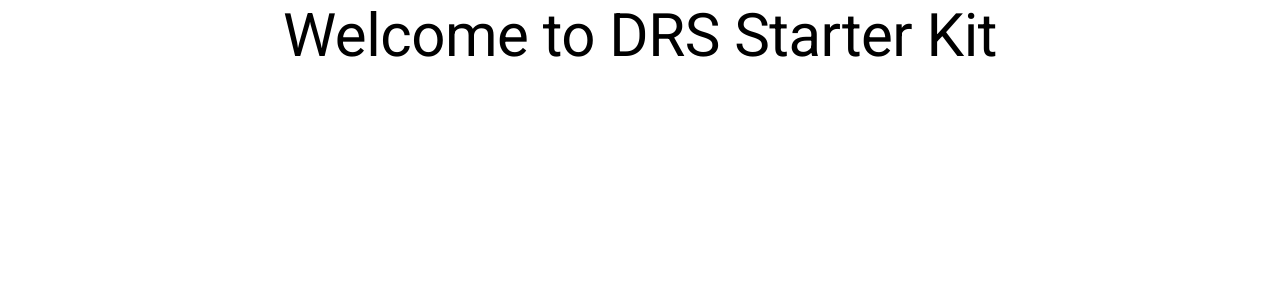
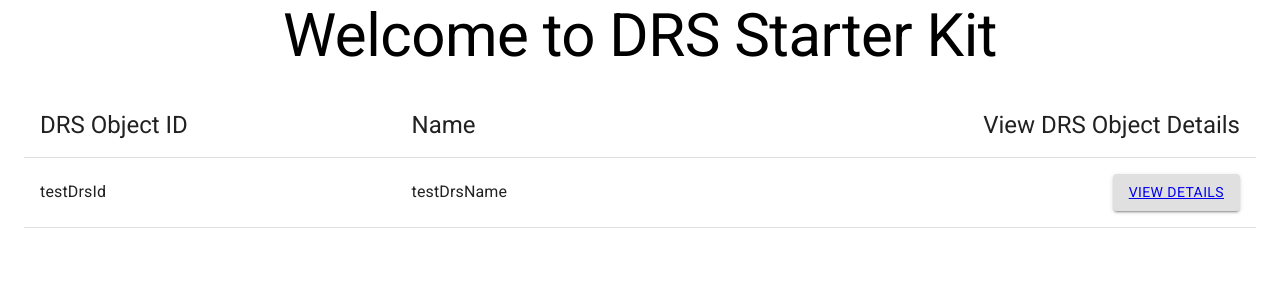
Before and after one commit to ga4gh/ga4gh-starter-kit-ui, a React (Create React App) app: page /drs in a window 1280 px wide. Shown: the top 300 px of the page. Built offline with nearby package versions, Linux system fonts and the light colour scheme.

Commit message:
Implement DRS landing page table, install Axios

```diff
--- a/package.json
+++ b/package.json
@@ -18,6 +18,7 @@
     "@testing-library/jest-dom": "^5.11.4",
     "@testing-library/react": "^11.1.0",
     "@testing-library/user-event": "^12.1.10",
+    "axios": "^0.21.1",
     "react": "^17.0.2",
     "react-dom": "^17.0.2",
     "react-router-dom": "^5.2.0",
--- a/src/App.js
+++ b/src/App.js
@@ -7,8 +7,7 @@ import {
   Route
 } from "react-router-dom";
 import Home from './components/pages/Home'
-import DrsIndex from './components/pages/drs/DrsIndex';
-import DrsShow from './components/pages/drs/DrsShow';
+import Drs from './components/drs/Drs';
 
 class App extends React.Component {
   render(){
@@ -19,11 +18,8 @@ class App extends React.Component {
             <Route exact path='/'>
               <Home />
             </Route>
-            <Route exact path='/drs'>
-              <DrsIndex />
-            </Route>
-            <Route exact path='/drs/:objectId'>
-              <DrsShow />
+            <Route path='/drs'>
+              <Drs />
             </Route>
           </Switch>
         </Router>
--- /dev/null
+++ b/src/components/drs/Drs.js
@@ -0,0 +1,65 @@
+import '@fontsource/roboto';
+import React from 'react';
+import {
+  BrowserRouter as Router,
+  Switch,
+  Route
+} from "react-router-dom";
+import DrsIndex from './pages/DrsIndex';
+import DrsShow from './pages/DrsShow';
+//const axios = require('axios').default;
+
+class Drs extends React.Component {
+  constructor(props) {
+    super(props);
+    this.state = {
+      drsObjectsList: [
+        {
+          "id" : "testDrsId",
+          "name" : "testDrsName"
+        }
+      ],
+      error: null
+    };
+  }
+
+  /* componentDidMount() {
+    //'http://localhost:8080/ga4gh/drs/v1/objects/b8cd0667-2c33-4c9f-967b-161b905932c9'
+    let baseUrl = 'http://localhost:8080/admin/ga4gh/drs/v1/';
+    let requestUrl=(baseUrl+'objects');
+    console.log(requestUrl);
+    axios.get(requestUrl)
+    .then(
+      (response) => {
+      console.log(response);
+      this.setState({
+        drsObjectsList: response
+      });
+      },
+      (error) => {
+        this.setState({
+        error: error
+      });
+      }
+    )
+  } */
+
+  render(){
+    return (
+      <div>
+        <Router>
+          <Switch>
+              <Route exact path='/drs'>
+              <DrsIndex drsObjectsList={this.state.drsObjectsList}/>
+              </Route>
+            <Route exact path='/drs/:objectId'>
+              <DrsShow />
+            </Route>
+          </Switch>
+        </Router>
+      </div>
+    );
+  }
+}
+
+  export default Drs;
--- /dev/null
+++ b/src/components/drs/pages/DrsIndex.js
@@ -0,0 +1,74 @@
+import '@fontsource/roboto';
+import React from 'react';
+import {
+  Typography,
+  Container,
+  Table,
+  TableContainer,
+  TableHead,
+  TableBody,
+  TableRow,
+  TableCell,
+  Button
+} from '@material-ui/core';
+import {
+  Link
+} from "react-router-dom";
+
+const DrsIndexRows = (props) => {
+  const drsObjectsList = props.drsObjectsList;
+  const rows = drsObjectsList.map((drsObject) =>
+    <TableRow key={drsObject.name}>
+      <TableCell align="left">
+        <Typography>{drsObject.id}</Typography>
+      </TableCell>
+      <TableCell align="left">
+        <Typography>{drsObject.name}</Typography>
+      </TableCell>
+      <TableCell align="right">
+        <Button variant="contained">
+          <Link to={`/drs/${drsObject.id}`}>
+            <Typography variant="button">View Details</Typography>
+          </Link>
+        </Button>
+      </TableCell>
+    </TableRow>
+    );
+  return (
+    <TableBody>{rows}</TableBody>
+  );
+}
+
+const DrsIndex = (props) => {
+  return (
+    <div align="center">
+      <meta
+          name="viewport"
+          content="minimum-scale=1, initial-scale=1, width=device-width"
+      />
+      <Typography variant="h2" gutterBottom>Welcome to DRS Starter Kit</Typography>
+      <Container maxWidth="lg">
+        <TableContainer>
+          <Table>
+            <TableHead>
+              <TableRow>
+                <TableCell align="left">
+                  <Typography variant="h5">DRS Object ID</Typography>
+                </TableCell>
+                <TableCell align="left">
+                  <Typography variant="h5">Name</Typography>
+                </TableCell>
+                <TableCell align="right">
+                  <Typography variant="h5">View DRS Object Details</Typography>
+                </TableCell>
+              </TableRow>
+            </TableHead>
+            <DrsIndexRows drsObjectsList={props.drsObjectsList}/>
+          </Table>
+        </TableContainer>
+      </Container>
+    </div>
+  );
+}
+
+  export default DrsIndex;
--- a/src/components/pages/Home.js
+++ b/src/components/pages/Home.js
@@ -1,11 +1,13 @@
 import '@fontsource/roboto';
 import React from 'react';
-import Typography from '@material-ui/core/Typography';
 import {
   Link
 } from "react-router-dom";
-import Button from '@material-ui/core/Button';
-import { Container } from '@material-ui/core';
+import {
+  Container,
+  Button,
+  Typography
+ } from '@material-ui/core';
 
 const Home = () => {
     return(
@@ -20,8 +22,10 @@ const Home = () => {
           <Typography variant="body1" gutterBottom>Click the buttons below to start using one of the GA4GH Starter Kits</Typography>
             <div>
               <nav>
-                <Button variant="outlined" color="primary" size="large">
-                  <Link to='/drs'>DRS Starter Kit</Link>
+                <Button variant="contained" color="default" size="large">
+                  <Link to='/drs'>
+                    <Typography variant="button">DRS Starter Kit</Typography>
+                  </Link>
                 </Button>
               </nav>
             </div>
--- a/src/components/pages/drs/DrsIndex.js
+++ /dev/null
@@ -1,21 +0,0 @@
-import '@fontsource/roboto';
-import React from 'react';
-import Typography from '@material-ui/core/Typography';
-import {
-  useRouteMatch
-} from "react-router-dom";
-
-const DrsIndex = () => {
-  let match = useRouteMatch();
-  return(
-    <div align="center">
-      <meta
-          name="viewport"
-          content="minimum-scale=1, initial-scale=1, width=device-width"
-      />
-      <Typography variant="h2">Welcome to DRS Starter Kit</Typography>
-    </div>
-  );
-}
-
-  export default DrsIndex;
```
Also changed, not shown: src/components/drs/pages/DrsShow.js (renamed from src/components/pages/drs/DrsShow.js), 1 other file (tests, documents, lock files or other folders).
